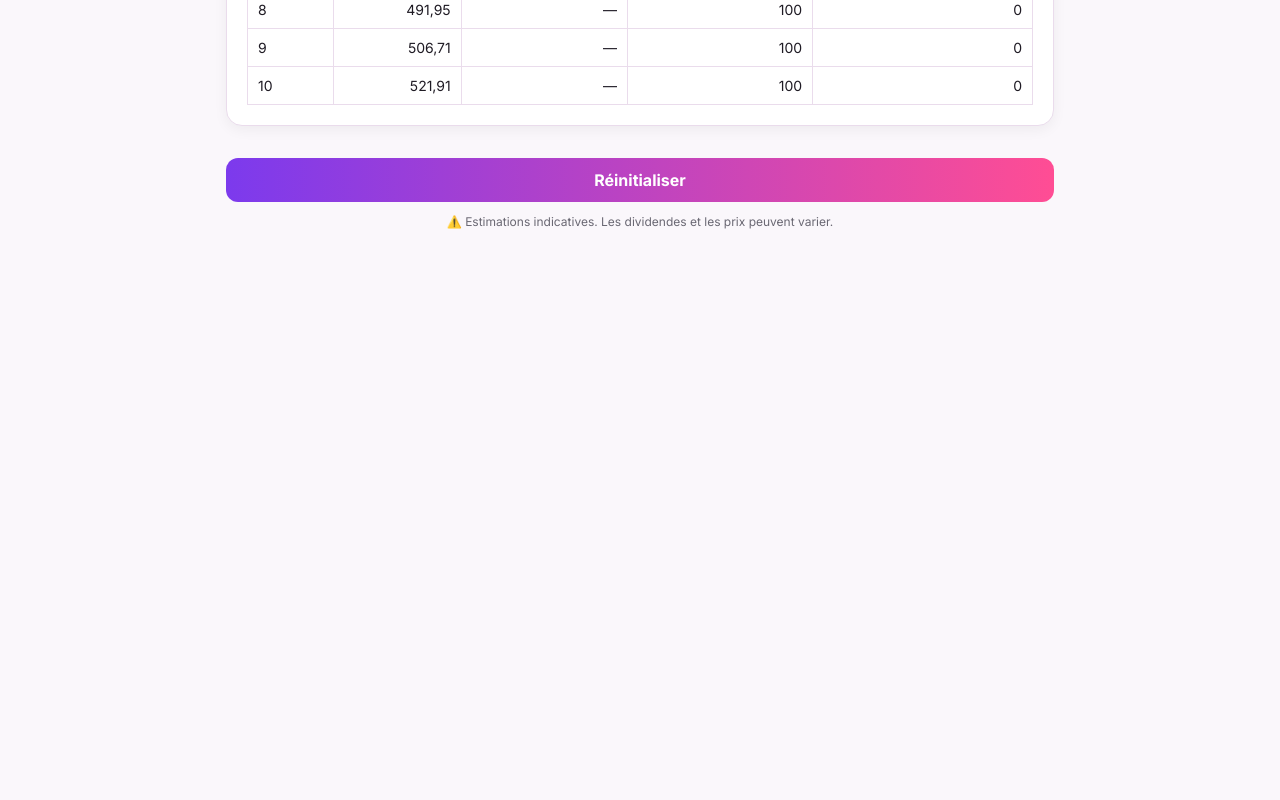
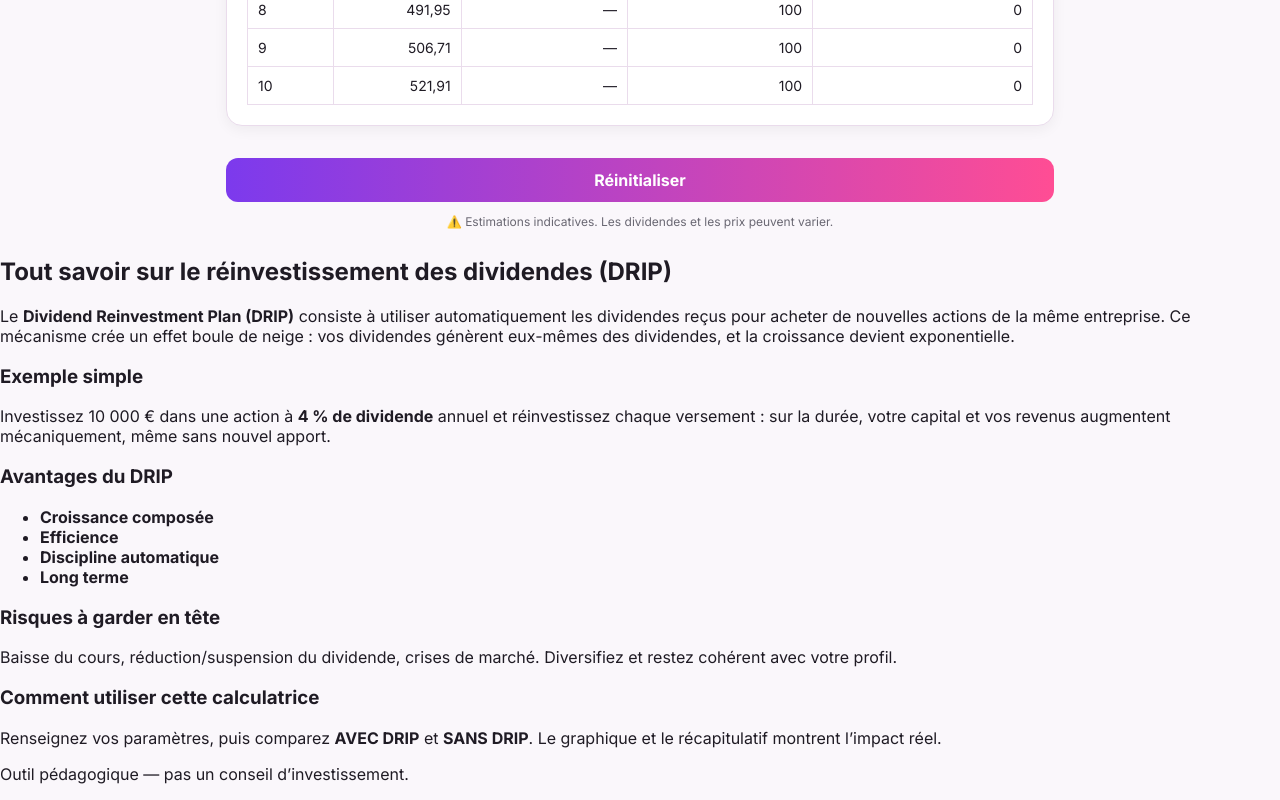
Before and after one commit to zebastianbt-ui/Dividendsalculatorsite, a plain HTML site: page fr/index.html in a window 1280 px wide. Shown: the part 1870-2670 px from the top of the page. Before the commit the page ends 2127 px from the top, so only its background shows below. Drawn offline with nearby package versions, Linux system fonts and the light colour scheme.

Commit message:
feat: restore EN/SV subtitle + add Learn More block with spacing

```diff
--- a/fr/index.html
+++ b/fr/index.html
@@ -799,5 +799,33 @@ $('calcProjDrip').addEventListener('click', ()=>computeProjections(true)); // AV
 loadFromHash();
 compute();
 </script>
+<section id="learn-more" class="content-block">
+  <h2>Tout savoir sur le réinvestissement des dividendes (DRIP)</h2>
+  <p>Le <strong>Dividend Reinvestment Plan (DRIP)</strong> consiste à utiliser automatiquement les dividendes reçus
+     pour acheter de nouvelles actions de la même entreprise. Ce mécanisme crée un effet boule de neige : vos
+     dividendes génèrent eux-mêmes des dividendes, et la croissance devient exponentielle.</p>
+
+  <h3>Exemple simple</h3>
+  <p>Investissez 10 000 € dans une action à <strong>4 % de dividende</strong> annuel et réinvestissez chaque versement :
+     sur la durée, votre capital et vos revenus augmentent mécaniquement, même sans nouvel apport.</p>
+
+  <h3>Avantages du DRIP</h3>
+  <ul>
+    <li><strong>Croissance composée</strong></li>
+    <li><strong>Efficience</strong></li>
+    <li><strong>Discipline automatique</strong></li>
+    <li><strong>Long terme</strong></li>
+  </ul>
+
+  <h3>Risques à garder en tête</h3>
+  <p>Baisse du cours, réduction/suspension du dividende, crises de marché. Diversifiez et restez cohérent avec votre profil.</p>
+
+  <h3>Comment utiliser cette calculatrice</h3>
+  <p>Renseignez vos paramètres, puis comparez <strong>AVEC DRIP</strong> et <strong>SANS DRIP</strong>.
+     Le graphique et le récapitulatif montrent l’impact réel.</p>
+
+  <p class="disclaimer">Outil pédagogique — pas un conseil d’investissement.</p>
+</section>
+
 </body>
 </html>
```
Also changed, not shown: sv/index.html (+25 -0 lines).
